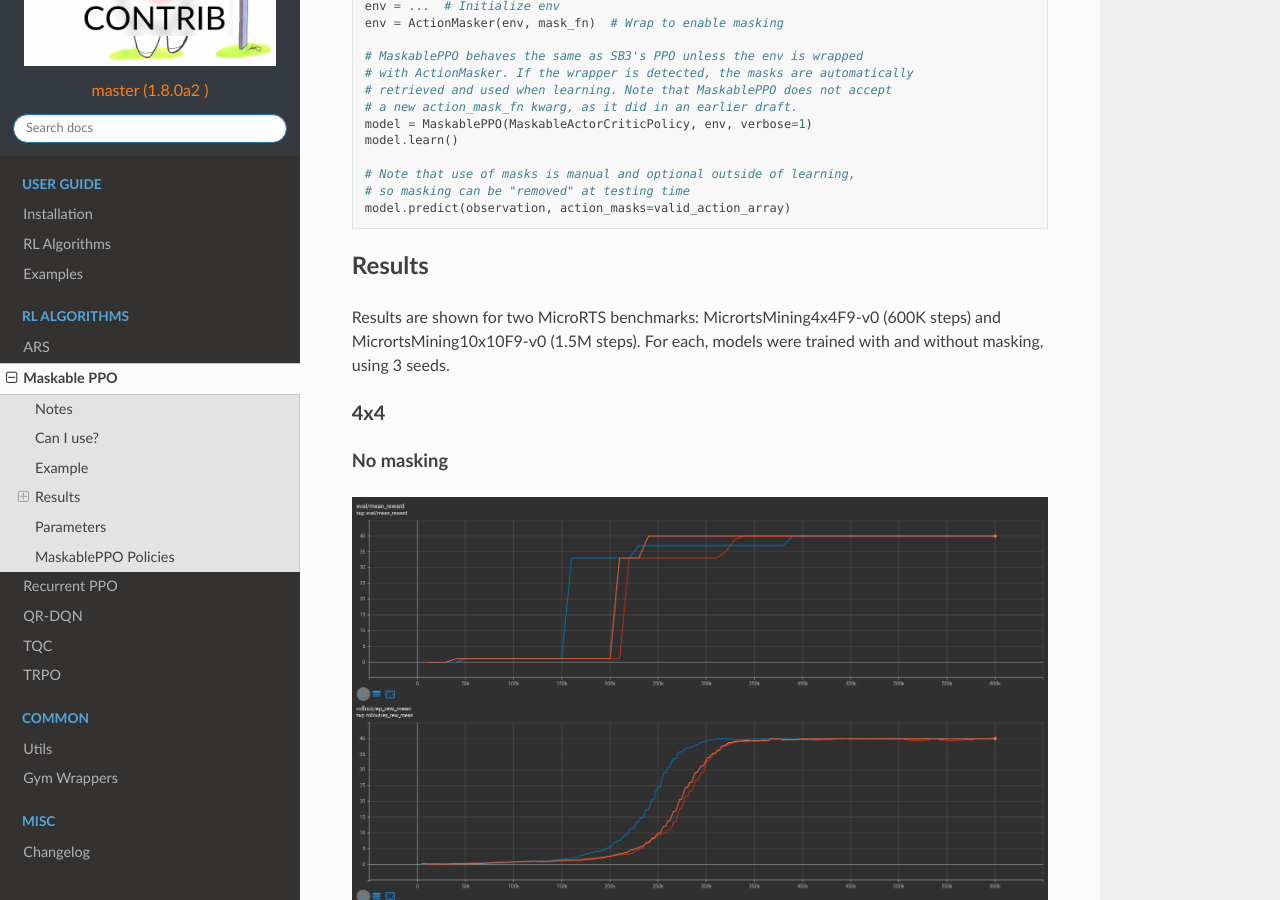
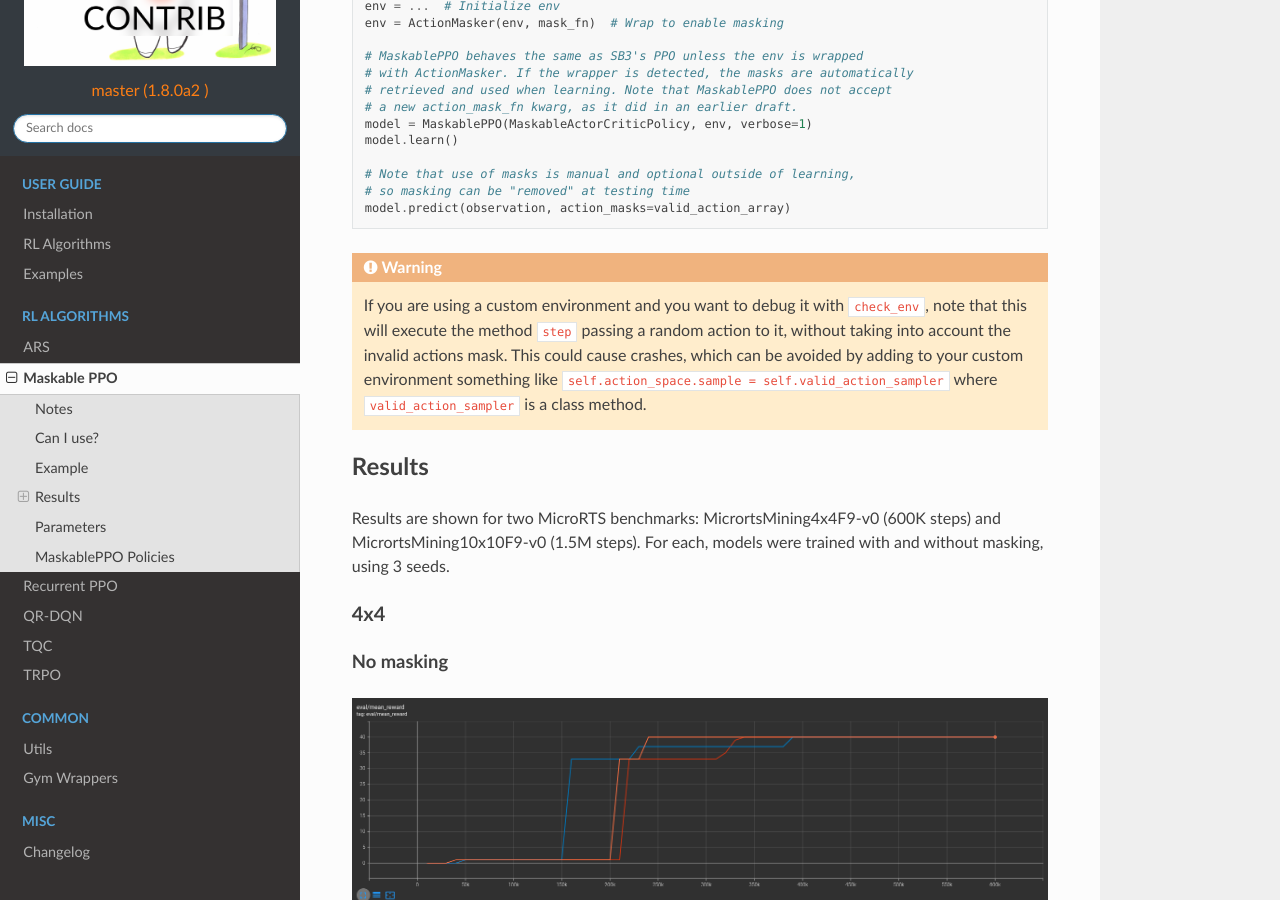
Before and after one commit to Stable-Baselines-Team/stable-baselines3-contrib, a Sphinx documentation site: the page built from docs/modules/ppo_mask.rst, in a window 1280 px wide and 900 px high, scrolled down 1978 px. Built offline with Sphinx 7.4.7 and the Read the Docs theme 2.0.0, drawn with Linux system fonts in a browser that asks for light colours.

Commit message:
MaskablePPO docs
Added a warning about possible crashes caused by chack_env in case of invalid actions.

```diff
--- a/docs/misc/changelog.rst
+++ b/docs/misc/changelog.rst
@@ -22,6 +22,10 @@ Deprecations:
 
 Others:
 ^^^^^^^
+
+Documentation:
+^^^^^^^^^^^^^^
+- Added warning about potential crashes caused by ``check_env`` in the ``MaskablePPO`` docs (@AlexPasqua)
 
 
 Release 1.7.0 (2023-01-10)
--- a/docs/modules/ppo_mask.rst
+++ b/docs/modules/ppo_mask.rst
@@ -115,6 +115,9 @@ to specify the name (see `PR #25 <https://github.com/Stable-Baselines-Team/stabl
   # so masking can be "removed" at testing time
   model.predict(observation, action_masks=valid_action_array)
 
+
+.. warning::
+  If you are using a custom environment and you want to debug it with ``check_env``, note that this will execute the method ``step`` passing a random action to it, without taking into account the invalid actions mask. This could cause crashes, which can be avoided by adding to your custom environment something like ``self.action_space.sample = self.valid_action_sampler`` where ``valid_action_sampler`` is a class method.
 
 Results
 -------
```
